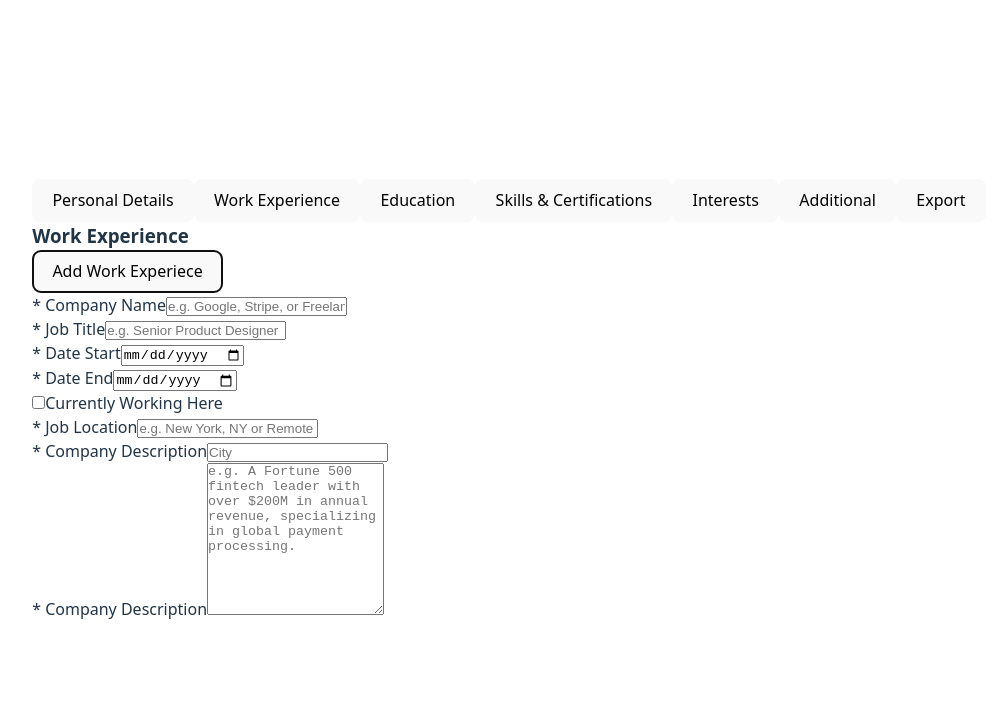
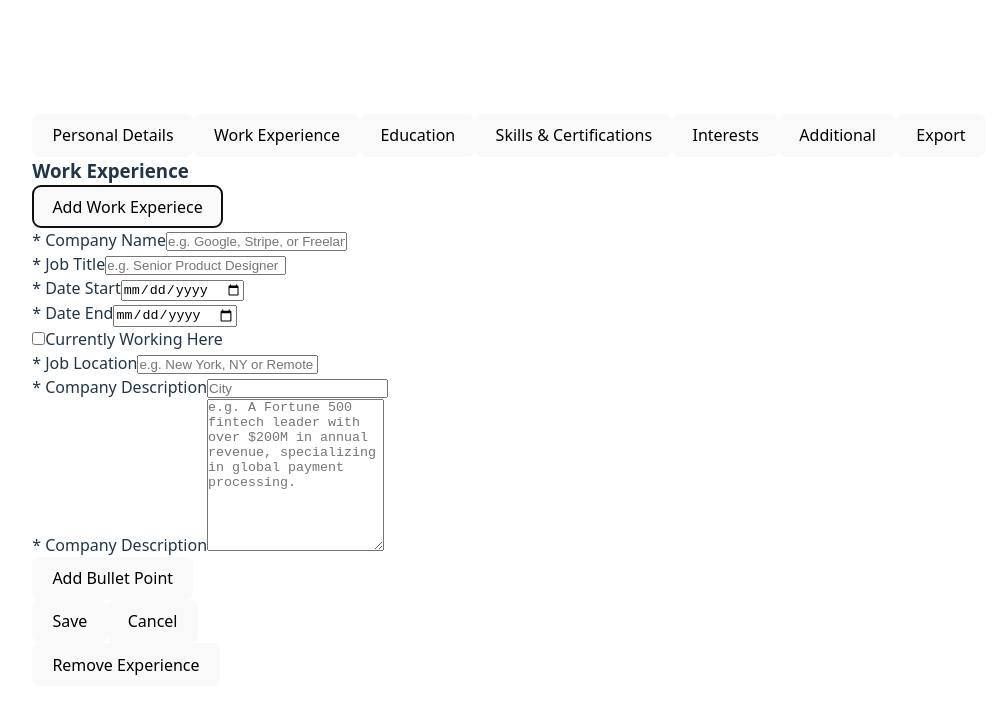
Before and after one commit to VMQ30/CVGenerator, a React (Vite) app in the folder cv-generator/: page / in a window 1280 px wide. Both pictures are taken after a click on the button "Add Work Experiece". Shown: the top 714 px of the page, without its empty margins (131-1128 px from the left). Built offline with nearby package versions, Linux system fonts and the light colour scheme.

Commit message:
Created the modal for the work experience section

```diff
--- /dev/null
+++ b/cv-generator/src/components/Input.jsx
@@ -0,0 +1,39 @@
+import dragIcon from "../assets/drag.svg";
+import closeIcon from "../assets/close.svg";
+
+export function TextBox({ id, type, placeholder, label }) {
+  return (
+    <div>
+      <label htmlFor={id}>{label}</label>
+      <input type={type} name={id} id={id} placeholder={placeholder} />
+    </div>
+  );
+}
+
+export function TextArea({ id, label, placeholder }) {
+  return (
+    <>
+      <label htmlFor={id}>{label}</label>
+      <textarea id={id} name={id} rows="10" placeholder={placeholder} />
+    </>
+  );
+}
+
+export function EditableBulletItem({ id, label, placeholder }) {
+  return (
+    <div className="bullet-list-container">
+      <button className="drag">
+        <img src={dragIcon} alt="drag" />
+      </button>
+      <div className="bullet-list">
+        <div className="list-header">
+          <label htmlFor={id}>{label}</label>
+          <button className="close-button">
+            <img src={closeIcon} alt="Close" />
+          </button>
+        </div>
+        <textarea id={id} name={id} rows="10" placeholder={placeholder} />
+      </div>
+    </div>
+  );
+}
--- a/cv-generator/src/components/Textbox.jsx
+++ /dev/null
@@ -1,8 +0,0 @@
-export function TextBox({ id, type, placeholder, label }) {
-  return (
-    <div>
-      <label htmlFor={id}>{label}</label>
-      <input type={type} name={id} id={id} placeholder={placeholder} />
-    </div>
-  );
-}
--- a/cv-generator/src/components/WorkExperience.jsx
+++ b/cv-generator/src/components/WorkExperience.jsx
@@ -1,7 +1,16 @@
 import { useState } from "react";
-import { TextBox } from "./Textbox";
+import { TextBox, TextArea, EditableBulletItem } from "./Input";
 
 function Modal({ isOpen }) {
+  const [numOfBulletList, setNumOfBulletList] = useState([]);
+
+  function addBullet() {
+    setNumOfBulletList((prevNum) => [
+      ...prevNum,
+      `responsibility${prevNum.length}`,
+    ]);
+  }
+
   if (!isOpen) return null;
   return (
     <div className="modal-container">
@@ -59,18 +68,39 @@ function Modal({ isOpen }) {
             placeholder="City"
           />
 
-          <label htmlFor="companyDescription">* Company Description</label>
-          <textarea
+          <TextArea
             id="companyDesc"
-            name="companyDesc"
-            rows="10"
+            label="* Company Description"
             placeholder="e.g. A Fortune 500 fintech leader with over $200M in annual revenue, specializing in global payment processing."
           />
+
+          <div className="modal-respnsibility">
+            {numOfBulletList.map((bullet) => (
+              <EditableBulletItem
+                key={bullet}
+                id={bullet}
+                label="* Responsibility/Achievemeny"
+                placeholder="e.g. Led a cross-functional team to improve checkout performance by 25%"
+              />
+            ))}
+            <button type="button" className="add-bullet" onClick={addBullet}>
+              Add Bullet Point
+            </button>
+          </div>
+
+          <div className="form-buttons">
+            <button className="save">Save</button>
+            <button type="button" className="cancel">
+              Cancel
+            </button>
+          </div>
         </form>
+        <button className="remove-experience">Remove Experience</button>
       </div>
     </div>
   );
 }
+
 export function WorkExperience() {
   const [isModalOpen, setIsModalOpen] = useState(false);
   return (
```
Also changed, not shown: cv-generator/src/assets/close.svg (added), cv-generator/src/assets/drag.svg (added).
